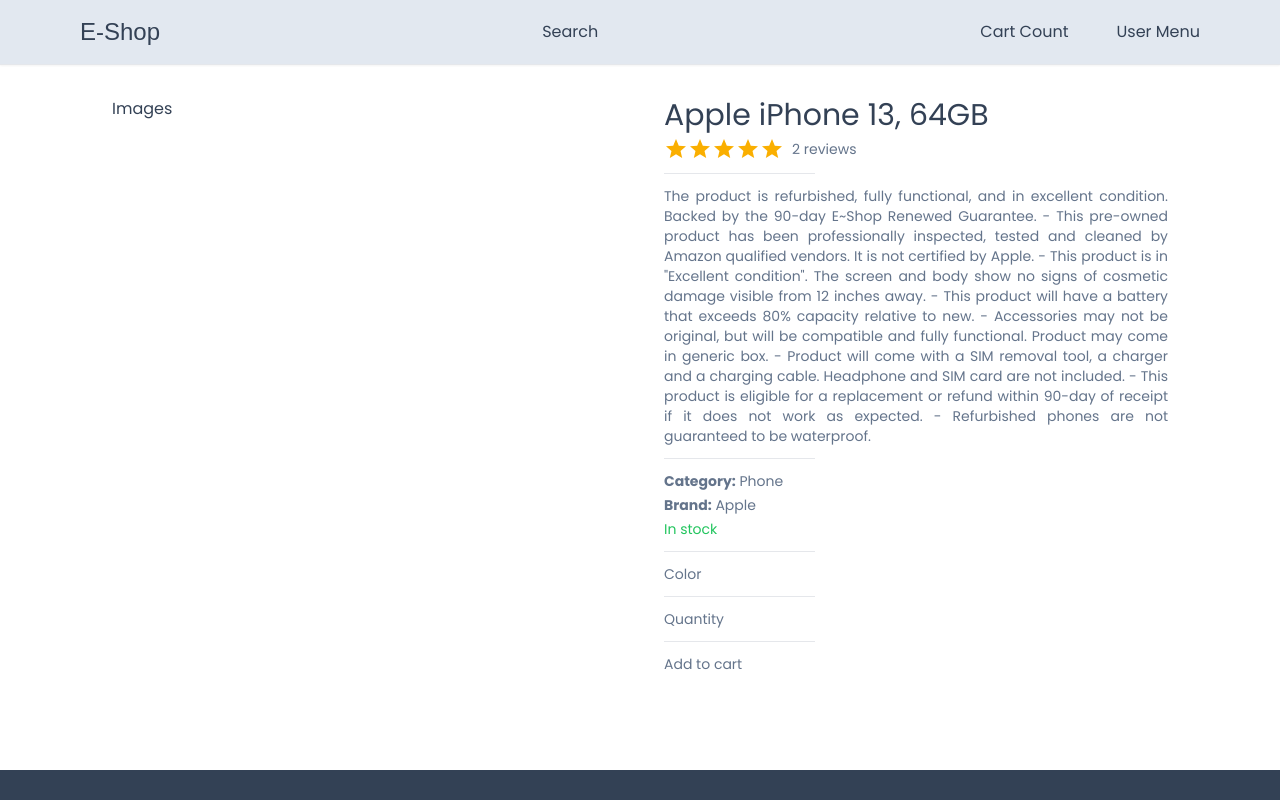
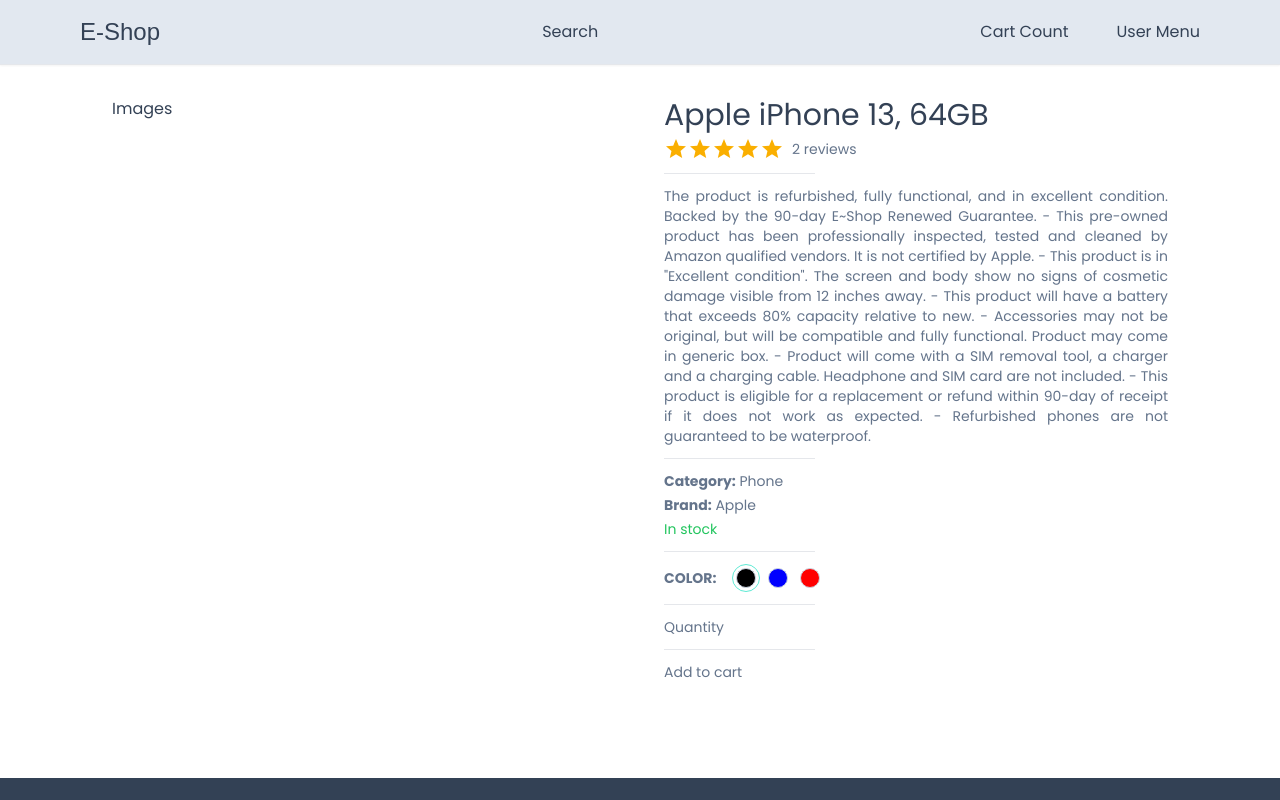
Before and after one commit to SouravMahmud32/e-shop, a Next.js app: page /product/1 in a window 1280 px wide. Shown: the top 800 px of the page. Built offline with nearby package versions, Linux system fonts and the light colour scheme; a web font is replaced by a local one.

Commit message:
set color for product

```diff
--- /dev/null
+++ b/app/components/products/SetColor.tsx
@@ -0,0 +1,46 @@
+"use client";
+
+import {
+  CartProductType,
+  SelectedImgType,
+} from "@/app/product/[productId]/ProductDetails";
+
+interface setColorProps {
+  images: SelectedImgType[];
+  cartProduct: CartProductType;
+  handleColorSelect: (value: SelectedImgType) => void;
+}
+
+const SetColor: React.FC<setColorProps> = ({
+  images,
+  cartProduct,
+  handleColorSelect,
+}) => {
+  return (
+    <div className="flex items-center gap-4">
+      <span className=" font-semibold">COLOR:</span>
+      <div className="flex gap-1">
+        {images.map((image) => {
+          return (
+            <div key={image.color}
+            onClick={() => handleColorSelect(image)}
+              className={`h-7 w-7 rounded-full border-teal-300 flex items-center justify-center
+              ${
+                cartProduct.selectedImg.color == image.color
+                  ? "border-[1.5px]"
+                  : "border-none"
+              }`}
+            >
+              <div
+                style={{ background: image.colorCode }}
+                className="h-5 w-5 rounded-full border-[1.2px] border-slate-300 cursor-pointer"
+              ></div>
+            </div>
+          );
+        })}
+      </div>
+    </div>
+  );
+};
+
+export default SetColor;
--- a/app/product/[productId]/ProductDetails.tsx
+++ b/app/product/[productId]/ProductDetails.tsx
@@ -1,7 +1,8 @@
 "use client";
 
+import SetColor from "@/app/components/products/SetColor";
 import { Rating } from "@mui/material";
-import { useState } from "react";
+import { useCallback, useState } from "react";
 
 interface ProductDetailsProps {
   product: any;
@@ -40,9 +41,18 @@ const ProductDetails: React.FC<ProductDetailsProps> = ({ product }) => {
     price: product.price,
   });
 
+  // console.log(cartProduct);
+
+
   const productRating =
     product.reviews.reduce((acc: number, item: any) => item.rating + acc, 0) /
     product.reviews.length;
+
+    const handleColorSelect = useCallback((value: SelectedImgType) => {
+        setCartProduct((prev) =>{
+          return {...prev, selectedImg: value}
+        })
+    }, [cartProduct.selectedImg])
   return (
     <div className="grid grid-cols-1 md:grid-cols-2 gap-12">
       <div>Images</div>
@@ -65,7 +75,7 @@ const ProductDetails: React.FC<ProductDetailsProps> = ({ product }) => {
           {product.inStock ? "In stock" : "Out of stock"}
         </div>
         <Horizontal></Horizontal>
-        <div>Color</div>
+        <SetColor cartProduct={cartProduct} images={product.images} handleColorSelect={handleColorSelect}>Color</SetColor>
         <Horizontal></Horizontal>
         <div>Quantity</div>
         <Horizontal></Horizontal>
```
